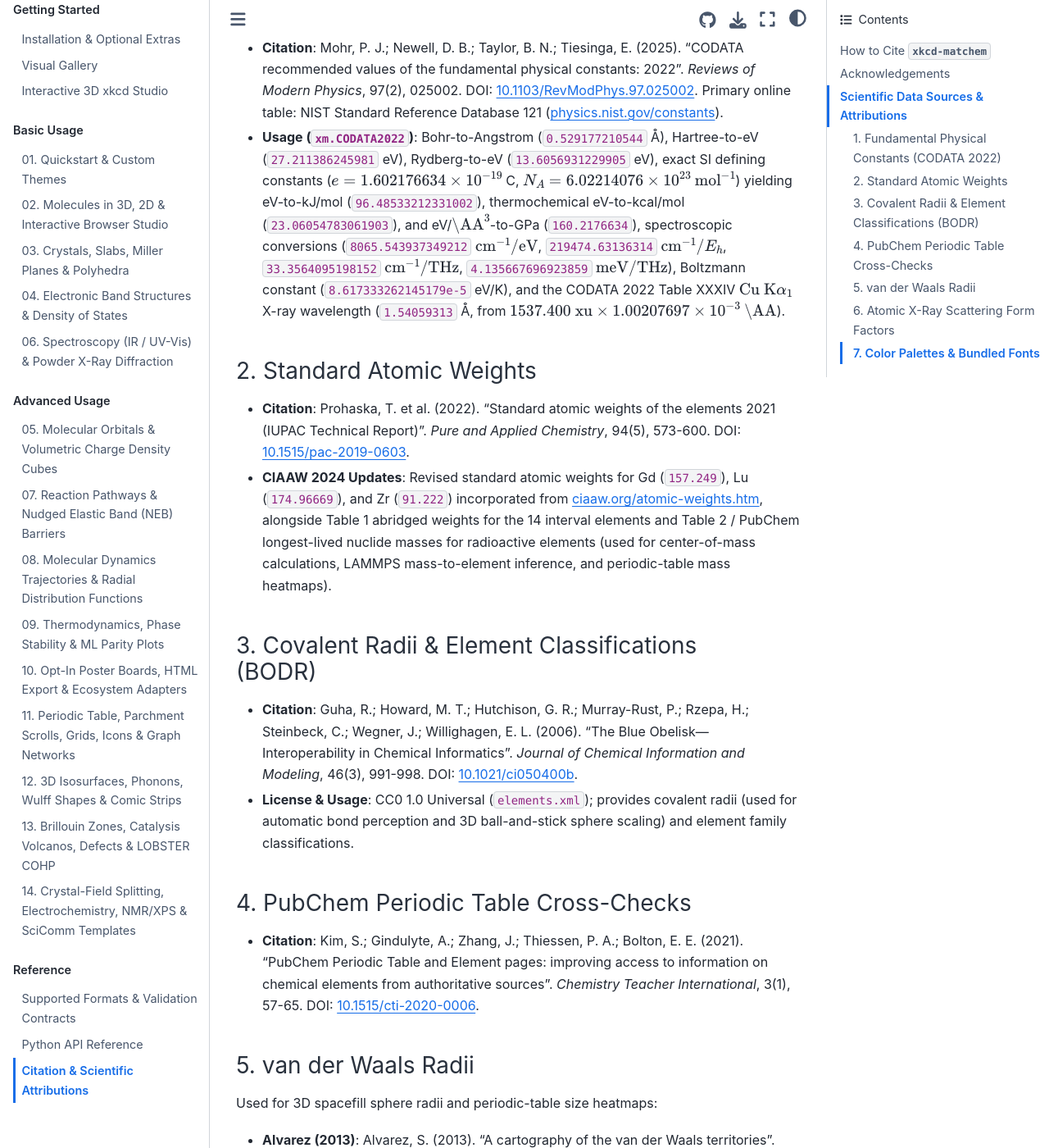
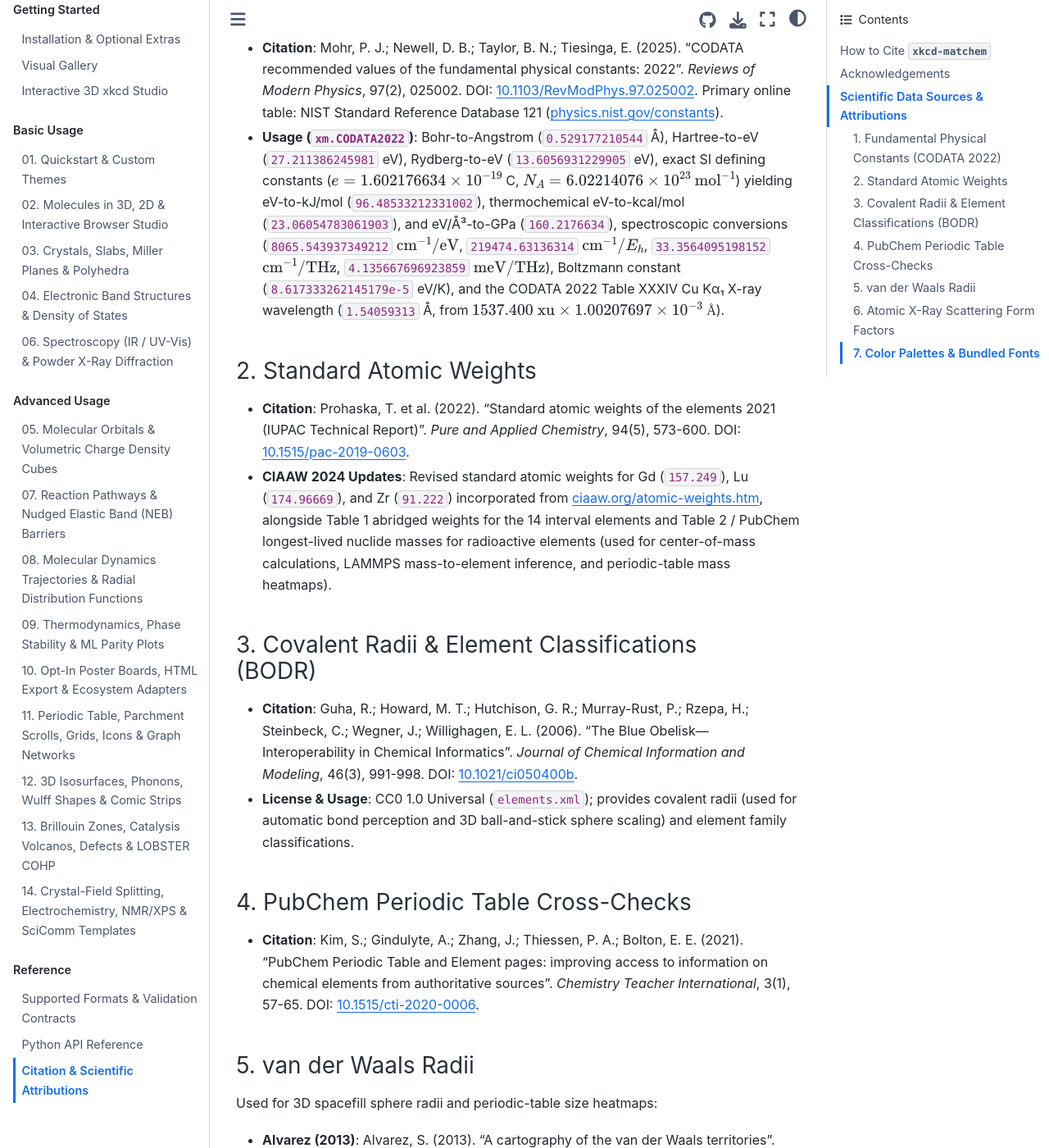
Before and after one commit to vzordillo/xkcd-matchem, a Jupyter Book: the page built from book/reference/attributions.md, in a window 1280 px wide and 1400 px high, scrolled down 1110 px. Shown: the whole window at 82% size. Built offline with Jupyter Book 1.0.4 settings and Sphinx 7.4.7 and the Sphinx Book theme 1.1.4, drawn with Linux system fonts in a browser that asks for light colours; some of the changed text lies outside the part shown.

Commit message:
Replace fragile table/emphasis LaTeX and undefined \AA macros with clean Unicode/HTML notation

```diff
--- a/book/reference/attributions.md
+++ b/book/reference/attributions.md
@@ -27,7 +27,7 @@ Every physical constant, atomic weight, atomic radius, X-ray scattering form fac
 ### 1. Fundamental Physical Constants (CODATA 2022)
 
 - **Citation**: Mohr, P. J.; Newell, D. B.; Taylor, B. N.; Tiesinga, E. (2025). "CODATA recommended values of the fundamental physical constants: 2022". *Reviews of Modern Physics*, 97(2), 025002. DOI: [10.1103/RevModPhys.97.025002](https://doi.org/10.1103/RevModPhys.97.025002). Primary online table: NIST Standard Reference Database 121 ([physics.nist.gov/constants](https://physics.nist.gov/constants)).
-- **Usage (`xm.CODATA2022`)**: Bohr-to-Angstrom (`0.529177210544` Å), Hartree-to-eV (`27.211386245981` eV), Rydberg-to-eV (`13.6056931229905` eV), exact SI defining constants ($e = 1.602176634 \times 10^{-19}$ C, $N_A = 6.02214076 \times 10^{23}\text{ mol}^{-1}$) yielding eV-to-kJ/mol (`96.48533212331002`), thermochemical eV-to-kcal/mol (`23.06054783061903`), and eV/$\text{\AA}^3$-to-GPa (`160.2176634`), spectroscopic conversions (`8065.543937349212` $\text{cm}^{-1}/\text{eV}$, `219474.63136314` $\text{cm}^{-1}/E_h$, `33.3564095198152` $\text{cm}^{-1}/\text{THz}$, `4.135667696923859` $\text{meV}/\text{THz}$), Boltzmann constant (`8.617333262145179e-5` eV/K), and the CODATA 2022 Table XXXIV $\text{Cu K}\alpha_1$ X-ray wavelength (`1.54059313` Å, from $1537.400\text{ xu} \times 1.00207697 \times 10^{-3}\text{ \AA}$).
+- **Usage (`xm.CODATA2022`)**: Bohr-to-Angstrom (`0.529177210544` Å), Hartree-to-eV (`27.211386245981` eV), Rydberg-to-eV (`13.6056931229905` eV), exact SI defining constants ($e = 1.602176634 \times 10^{-19}$ C, $N_A = 6.02214076 \times 10^{23}\text{ mol}^{-1}$) yielding eV-to-kJ/mol (`96.48533212331002`), thermochemical eV-to-kcal/mol (`23.06054783061903`), and eV/Å³-to-GPa (`160.2176634`), spectroscopic conversions (`8065.543937349212` $\text{cm}^{-1}/\text{eV}$, `219474.63136314` $\text{cm}^{-1}/E_h$, `33.3564095198152` $\text{cm}^{-1}/\text{THz}$, `4.135667696923859` $\text{meV}/\text{THz}$), Boltzmann constant (`8.617333262145179e-5` eV/K), and the CODATA 2022 Table XXXIV Cu Kα₁ X-ray wavelength (`1.54059313` Å, from $1537.400\text{ xu} \times 1.00207697 \times 10^{-3}\text{ Å}$).
 
 ### 2. Standard Atomic Weights
 
@@ -47,7 +47,7 @@ Every physical constant, atomic weight, atomic radius, X-ray scattering form fac
 
 Used for 3D spacefill sphere radii and periodic-table size heatmaps:
 
-- **Alvarez (2013)**: Alvarez, S. (2013). "A cartography of the van der Waals territories". *Dalton Transactions*, 42(24), 8617-8636. DOI: [10.1039/c3dt50599e](https://doi.org/10.1039/c3dt50599e) (Table 1, Supplementary Table S1, and Section 6 heuristic $r_{\mathrm{vdW}} = r_{\mathrm{cov}} + 0.90\text{ \AA}$ for unmeasured heavy and superheavy elements).
+- **Alvarez (2013)**: Alvarez, S. (2013). "A cartography of the van der Waals territories". *Dalton Transactions*, 42(24), 8617-8636. DOI: [10.1039/c3dt50599e](https://doi.org/10.1039/c3dt50599e) (Table 1, Supplementary Table S1, and Section 6 heuristic $r_{\mathrm{vdW}} = r_{\mathrm{cov}} + 0.90\text{ Å}$ for unmeasured heavy and superheavy elements).
 - **Mantina et al. (2009)**: Mantina, M.; Chamberlin, A. C.; Valero, R.; Cramer, C. J.; Truhlar, D. G. (2009). "Consistent van der Waals Radii for the Whole Main Group". *The Journal of Physical Chemistry A*, 113(19), 5806-5812. DOI: [10.1021/jp8111556](https://doi.org/10.1021/jp8111556) (Table 12 main-group values for Po, At, Rn, Fr, and Ra).
 
 ### 6. Atomic X-Ray Scattering Form Factors
@@ -55,7 +55,7 @@ Used for 3D spacefill sphere radii and periodic-table size heatmaps:
 Used by `xm.compute_xrd()` and `xm.plot_xrd()` to weight Bragg peak intensities accurately by atomic number and scattering angle:
 
 - **Citation**: Cromer, D. T.; Mann, J. B. (1967, distributed March 11, 1968). "X-Ray Scattering Factors Computed from Numerical Hartree-Fock Wave Functions". Los Alamos Scientific Laboratory Report LA-3816. DOI: [10.2172/4555098](https://doi.org/10.2172/4555098).
-- **Scope (`xm.CROMER_MANN_TABLE`)**: 4-Gaussian + $c$ analytical fits from Table II (report pp. 66–69) for all 102 neutral atoms from He ($Z=2$) through Lr/Lw ($Z=103$), parameterized in $s = \sin\theta/\lambda$ ($\text{\AA}^{-1}$). Neutral H ($Z=1$) uses the exact analytical spherical $1s$ scattering factor $f_{\mathrm{H}}(s) = (1 + (2\pi a_0 s)^2)^{-2}$.
+- **Scope (`xm.CROMER_MANN_TABLE`)**: 4-Gaussian + $c$ analytical fits from Table II (report pp. 66–69) for all 102 neutral atoms from He ($Z=2$) through Lr/Lw ($Z=103$), parameterized in $s = \sin\theta/\lambda$ (Å⁻¹). Neutral H ($Z=1$) uses the exact analytical spherical $1s$ scattering factor $f_{\mathrm{H}}(s) = (1 + (2\pi a_0 s)^2)^{-2}$.
 
 ### 7. Color Palettes & Bundled Fonts
 
```
Also changed, not shown: README.md (+4 -4 lines), book/gallery.md (+3 -2 lines), book/intro.md (+2 -1 lines), book/playground.md (+2 -2 lines), book/reference/api.md (+3 -3 lines).
